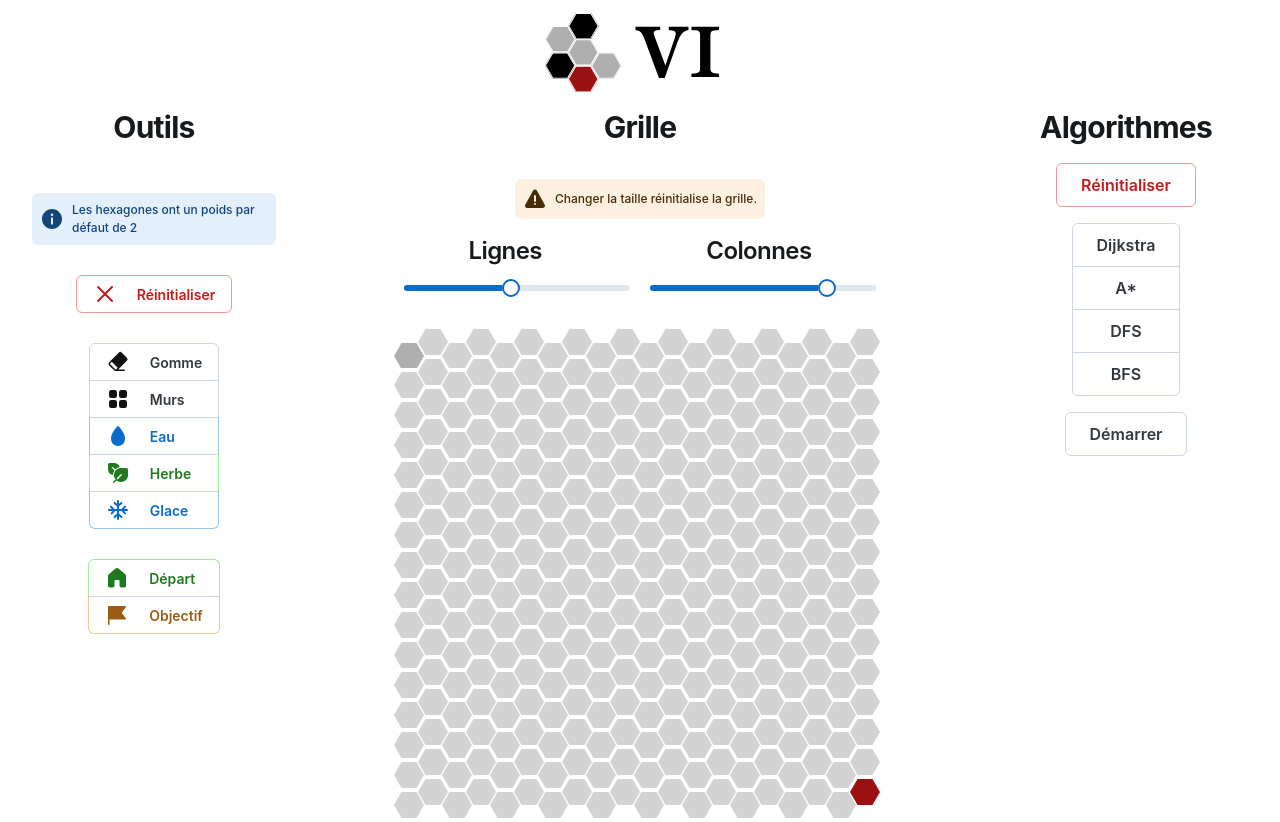
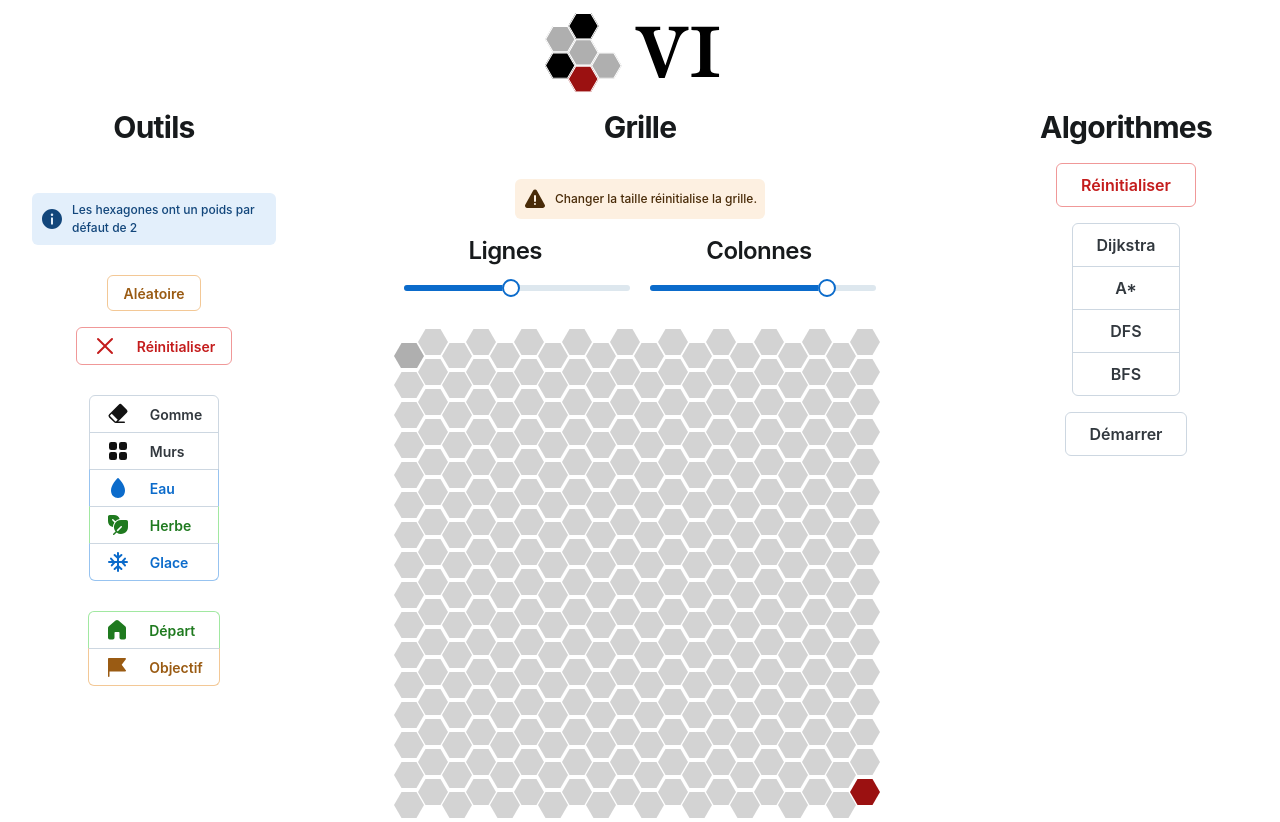
Before and after one commit to 444chak/VI, a Next.js app in the folder front-js/: page /home in a window 1280 px wide. Built offline with nearby package versions, Linux system fonts and the light colour scheme.

Commit message:
:art: Ajouter un bouton pour générer des couleurs aléatoires avec un tooltip explicatif

```diff
--- a/front-js/src/app/home/page.tsx
+++ b/front-js/src/app/home/page.tsx
@@ -81,6 +81,7 @@ export default function Home() {
     setError("");
     setResultSize(0);
     setAlgo(false);
+    resetAlgo();
     setHexColors(Array(Columns * Rows).fill(""));
     setGrid(Array(Columns * Rows).fill(2));
     setStartState({ x: 0, y: 0 });
@@ -359,7 +360,6 @@ export default function Home() {
             });
             const color = updatedColors[index];
             size += COLOR_VALUES[color];
-            console.log(size);
             setResultSize(size);
           }
         }, i * timeForAlgorithm);
@@ -369,6 +369,37 @@ export default function Home() {
         setAlgo(true);
       }, response.length * timeForAlgorithm);
     }
+  };
+
+  const randomColors = () => {
+    resetAlgo();
+    const newColors = Array(Columns * Rows).fill("");
+    const newGrid = Array(Columns * Rows).fill("");
+    for (let i = 0; i < Columns * Rows; i++) {
+      const randomColor = Math.floor(Math.random() * 5) + 1;
+      newColors[i] = COLORS[randomColor];
+      newGrid[i] = COLOR_VALUES[COLORS[randomColor]];
+    }
+
+    const newStart = Math.floor(Math.random() * (Columns * Rows));
+    let newEnd = Math.floor(Math.random() * (Columns * Rows));
+    while (newEnd === newStart) {
+      // Vérifie que le point de départ et d'arrivée ne sont pas les mêmes
+      newEnd = Math.floor(Math.random() * (Columns * Rows));
+    }
+
+    // set new start
+    setStartState({ x: Math.floor(newStart / Rows), y: newStart % Rows });
+    newColors[newStart] = COLORS[6];
+    newGrid[newStart] = COLOR_VALUES.start;
+
+    // set new end
+    setEndState({ x: Math.floor(newEnd / Rows), y: newEnd % Rows });
+    newColors[newEnd] = COLORS[7];
+    newGrid[newEnd] = COLOR_VALUES.end;
+
+    setHexColors(newColors);
+    setGrid(newGrid);
   };
 
   const [arrows, setArrows] = useState([] as string[][]);
@@ -402,6 +433,22 @@ export default function Home() {
               </Alert>
             </Box>
             <Box display="flex" flexDirection={"column"} alignItems={"center"}>
+              <Tooltip
+                title={TOOLTIPS.RANDOM_COLORS}
+                arrow
+                placement="right"
+                variant="outlined"
+              >
+                <Button
+                  color="warning"
+                  variant="outlined"
+                  onClick={randomColors}
+                  sx={{ marginBottom: "1rem" }}
+                >
+                  Aléatoire
+                </Button>
+              </Tooltip>
+
               <Button
                 color="danger"
                 variant="outlined"
```
